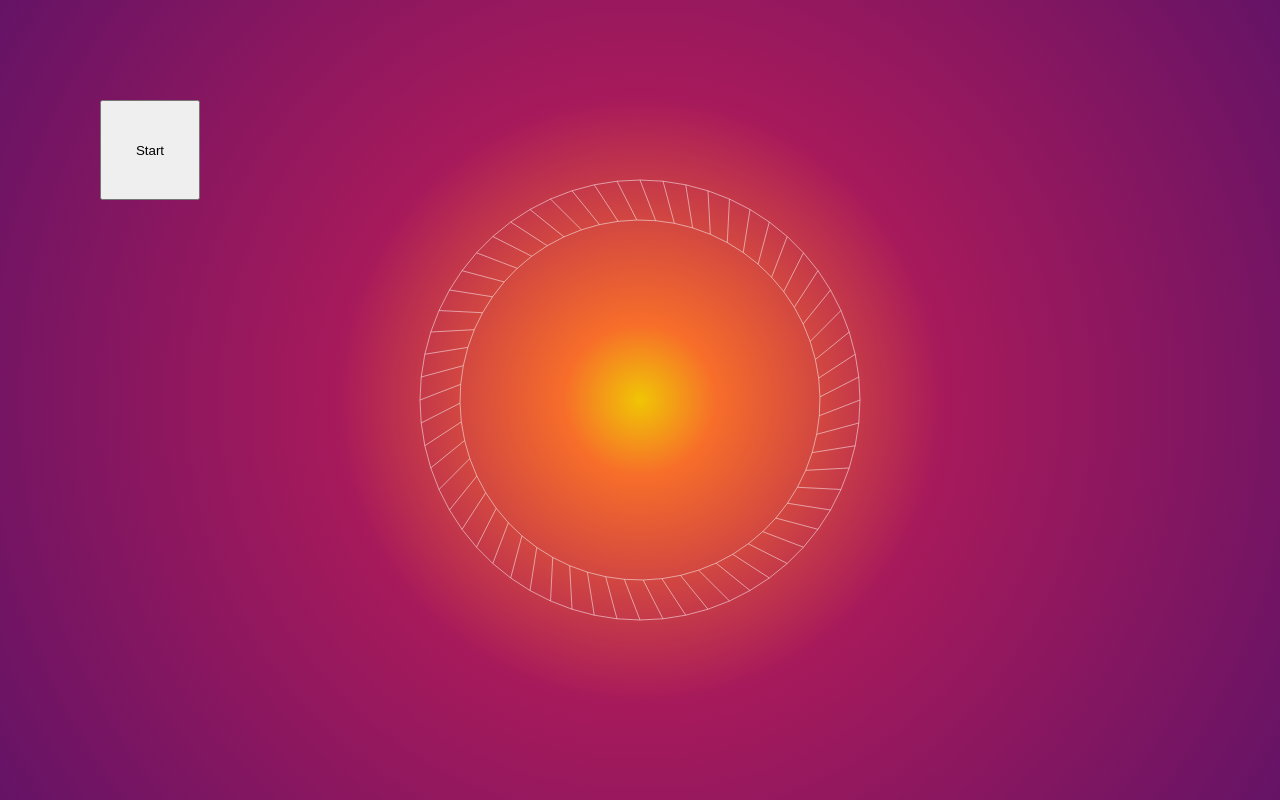
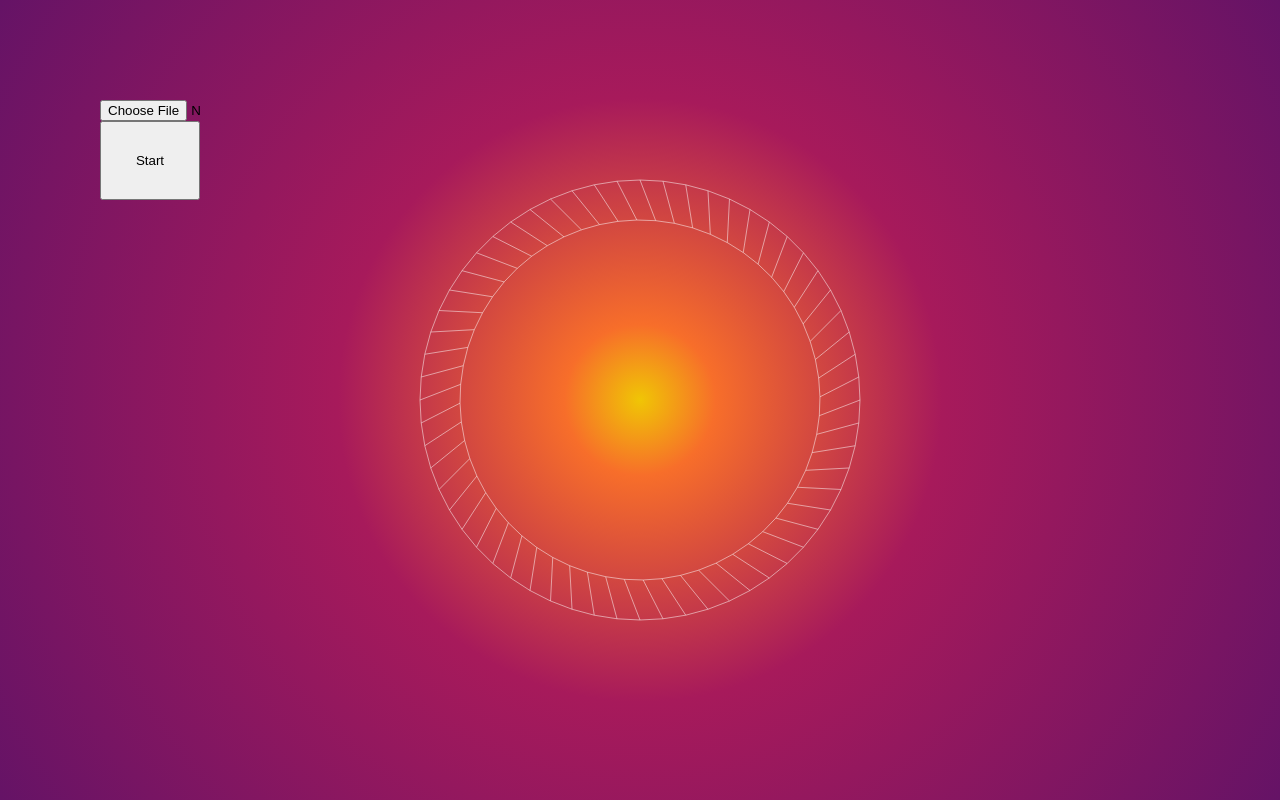
Before and after one commit to benLbishop/sound-visualizer, a React (Create React App) app: page / in a window 1280 px wide. Built offline with nearby package versions, Linux system fonts and the light colour scheme.

Commit message:
Added a file upload option for the audio track.

```diff
--- a/src/components/AudioContainer/AudioContainer.css
+++ b/src/components/AudioContainer/AudioContainer.css
@@ -1,4 +1,4 @@
-.play-button {
+.audio-container {
     position: absolute;
     left: 100px;
     top: 100px;
--- a/src/components/AudioContainer/index.tsx
+++ b/src/components/AudioContainer/index.tsx
@@ -1,4 +1,4 @@
-import React from 'react';
+import React, { FormEvent } from 'react';
 
 import { ChannelData } from '../../types';
 import constants from '../../constants';
@@ -37,8 +37,8 @@ class AudioContainer extends React.PureComponent<Props, State> {
     // TODO: this can probably be done in a cleaner way.
     // this is what causes the audio data to update.
     setInterval(() => {
-      this.updateAudioData()
-    }, this.props.refreshInterval)
+      this.updateAudioData();
+    }, this.props.refreshInterval);
   }
 
   initializeAnalysers = () => {
@@ -56,15 +56,30 @@ class AudioContainer extends React.PureComponent<Props, State> {
     this.audioDataArrayR = new Uint8Array(bufferLength);
   }
 
-  loadAudio = (audioSrc: string) => {
-    this.audio.src = audioSrc;
+  loadAudio = (event: React.FormEvent<HTMLInputElement>) => {
+    console.log('LOADING AUDIO');
+    const files = event.currentTarget.files;
+    if (!files || files.length === 0) {
+      console.log('NO AUDIO FILE TO LOAD');
+      return;
+    }
     this.audio.loop = false;
     this.audio.autoplay = false;
     this.audio.crossOrigin = "anonymous";
 
     // call `handleCanPlay` when it music can be played
     this.audio.addEventListener('canplay', this.handleCanPlay);
-    this.audio.load();
+
+    const reader = new FileReader();
+    reader.onload = (readerEvent: ProgressEvent<FileReader>) => {
+      if (!readerEvent.target || typeof(readerEvent.target.result) !== 'string') {
+        console.log('UNRECOGNIZED READEREVENT: ', readerEvent.target);
+        return;
+      }
+      this.audio.src = readerEvent.target.result;
+      this.audio.load();
+    }
+    reader.readAsDataURL(files[0]);
 
     this.setState({
       running: true
@@ -88,12 +103,7 @@ class AudioContainer extends React.PureComponent<Props, State> {
     this.splitter.connect(this.context.destination);
   }
 
-  toggleAudio = () => {
-    if (this.state.running === false) {
-      // haven't started anything. Load the song
-      // TODO: have an input for choosing the song
-      this.loadAudio(constants.audio.TEST_SONG);
-    }
+  toggleAudio = async () => {
     if (this.audio.paused) {
       this.audio.play();
     } else {
@@ -117,7 +127,10 @@ class AudioContainer extends React.PureComponent<Props, State> {
 
   render() {
     return (
-      <button className='play-button' onMouseDown={this.toggleAudio}>{this.audio.paused ? 'Start' : 'Stop'}</button>
+      <div style={{display: 'flex', flexDirection: 'column'}} className='audio-container'>
+        <input type='file' accept='audio/*' onChange={this.loadAudio}></input>
+        <button style={{flex: 1}} onMouseDown={this.toggleAudio}>{this.audio.paused ? 'Start' : 'Stop'}</button>
+      </div>
     )
   }
 }
```
